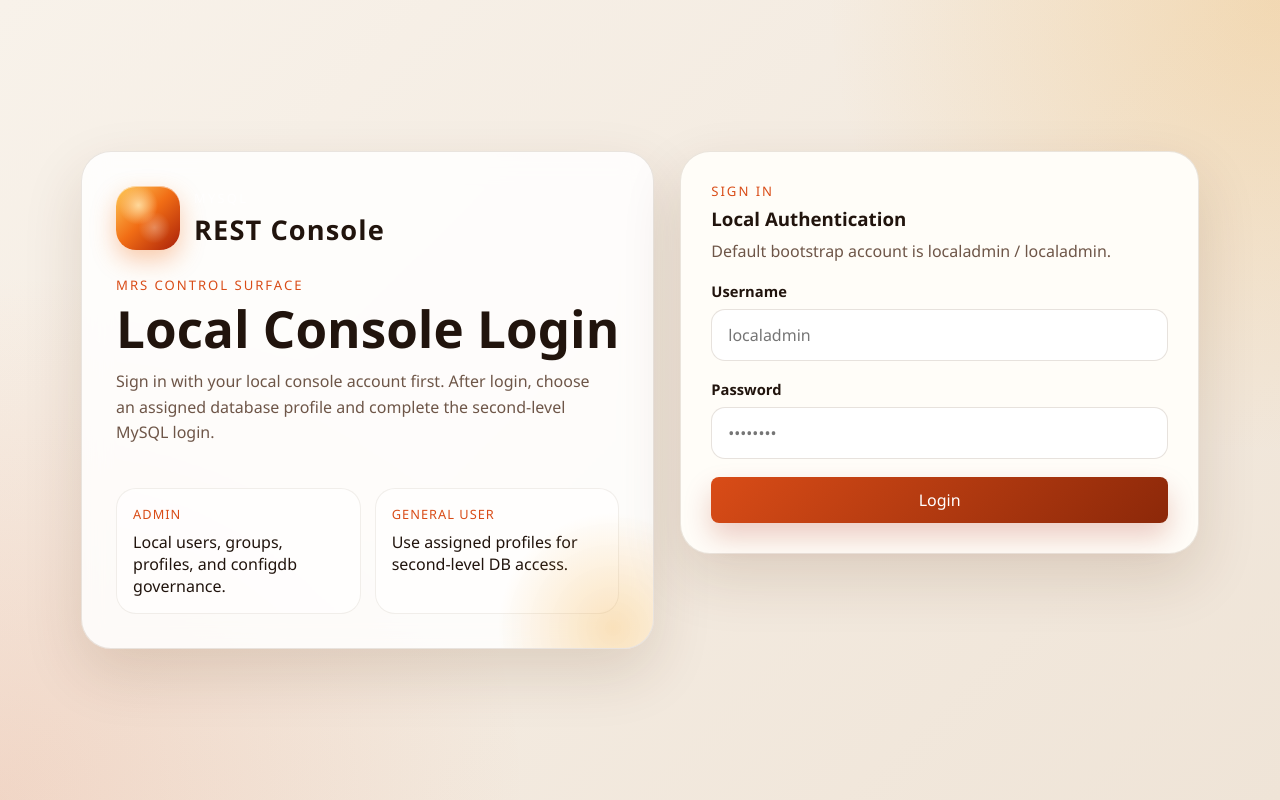
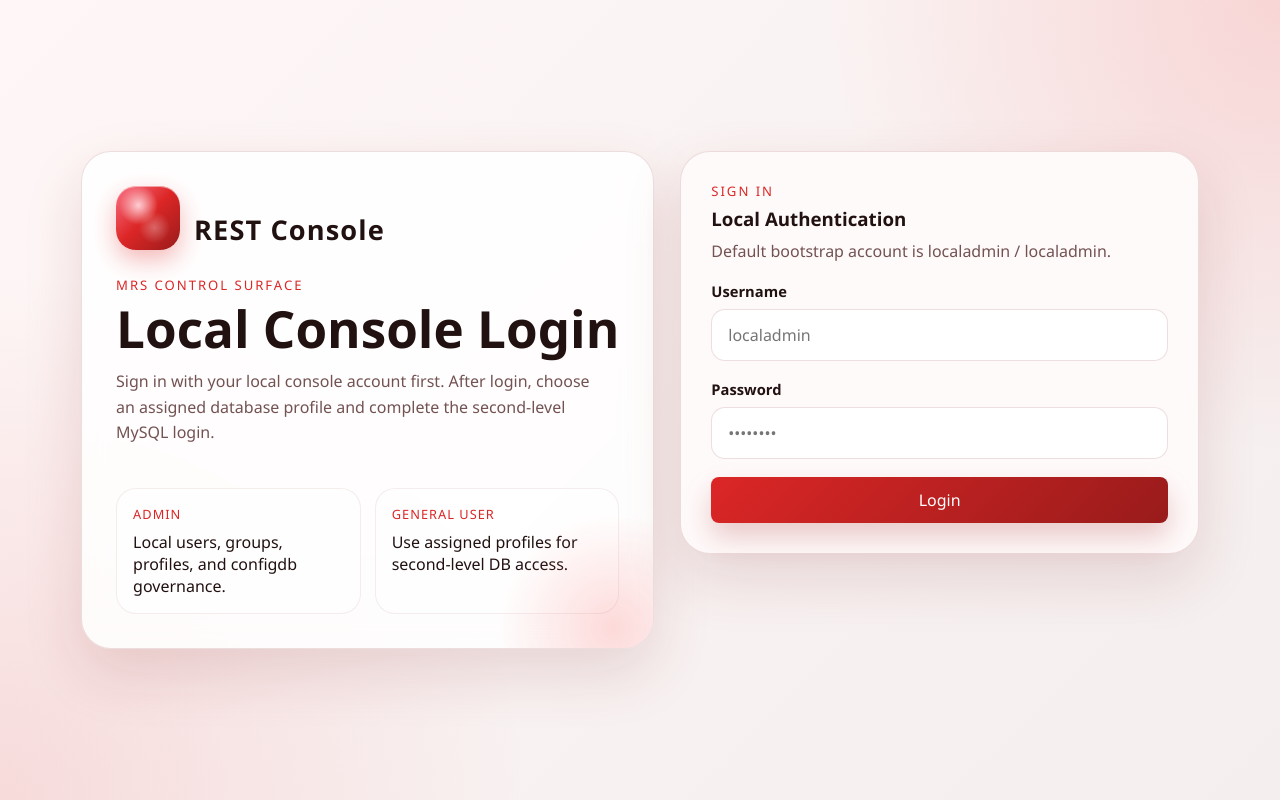
Before and after one commit to ivanxma/mysql-restconsole, a Flask app: page /login in a window 1280 px wide. Run offline with Flask 3, Linux system fonts and the light colour scheme; some libraries are stand-ins or nearby versions.

Commit message:
Apply red gradient palette

```diff
--- a/static/styles.css
+++ b/static/styles.css
@@ -1,15 +1,15 @@
 :root {
-  --bg: #f4efe8;
+  --bg: #f7f2f2;
   --surface: rgba(255, 255, 255, 0.84);
-  --surface-strong: #fffdf8;
-  --border: rgba(84, 50, 20, 0.12);
-  --ink: #21140d;
-  --muted: #6e5648;
-  --accent: #d94c17;
-  --accent-deep: #8c2809;
-  --gold: #f0a228;
-  --shadow: 0 24px 60px rgba(88, 40, 9, 0.14);
-  --sidebar: linear-gradient(180deg, #25140d 0%, #3a1808 100%);
+  --surface-strong: #fffafa;
+  --border: rgba(127, 29, 29, 0.14);
+  --ink: #221111;
+  --muted: #735252;
+  --accent: #dc2626;
+  --accent-deep: #991b1b;
+  --gold: #fb7185;
+  --shadow: 0 24px 60px rgba(127, 29, 29, 0.14);
+  --sidebar: linear-gradient(180deg, #3f1111 0%, #7f1d1d 100%);
 }
 
 * {
@@ -21,9 +21,9 @@ body {
   min-height: 100vh;
   color: var(--ink);
   background:
-    radial-gradient(circle at top right, rgba(240, 162, 40, 0.24), transparent 30%),
-    radial-gradient(circle at bottom left, rgba(217, 76, 23, 0.14), transparent 35%),
-    linear-gradient(135deg, #f8f2ea 0%, #efe4d7 100%);
+    radial-gradient(circle at top right, rgba(248, 113, 113, 0.22), transparent 30%),
+    radial-gradient(circle at bottom left, rgba(220, 38, 38, 0.12), transparent 35%),
+    linear-gradient(135deg, #fff7f7 0%, #f4eeee 100%);
   font-family: "Avenir Next", "Segoe UI", sans-serif;
 }
 
@@ -50,16 +50,16 @@ body {
   justify-content: center;
   align-items: center;
   background:
-    linear-gradient(180deg, #2b170d 0%, #1d0d08 100%);
+    linear-gradient(180deg, #3f1111 0%, #1f0b0b 100%);
 }
 
 .sidebar-blank {
   width: 100%;
   height: 100%;
   background:
-    radial-gradient(circle at 50% 18%, rgba(255, 204, 89, 0.38), transparent 18%),
+    radial-gradient(circle at 50% 18%, rgba(251, 113, 133, 0.34), transparent 18%),
     linear-gradient(180deg, rgba(255, 255, 255, 0.06), transparent 28%),
-    linear-gradient(180deg, #2b170d 0%, #1d0d08 100%);
+    linear-gradient(180deg, #3f1111 0%, #1f0b0b 100%);
 }
 
 .brand-mark {
@@ -88,26 +88,27 @@ body {
   height: 48px;
   border-radius: 16px;
   background:
-    radial-gradient(circle at 35% 30%, #ffd89a, transparent 32%),
+    radial-gradient(circle at 35% 30%, #fecdd3, transparent 32%),
     radial-gradient(circle at 60% 65%, rgba(255, 255, 255, 0.3), transparent 28%),
-    linear-gradient(135deg, #ffcc59 0%, #f16d15 48%, #a91f09 100%);
+    linear-gradient(135deg, #fb7185 0%, #dc2626 48%, #991b1b 100%);
   box-shadow:
     inset 0 1px 0 rgba(255, 255, 255, 0.5),
-    0 10px 24px rgba(240, 109, 21, 0.35);
+    0 10px 24px rgba(220, 38, 38, 0.32);
 }
 
 .menu {
   display: flex;
   flex-direction: row;
-  flex-wrap: wrap;
+  flex-wrap: nowrap;
   gap: 10px;
   margin-bottom: 20px;
   align-items: center;
+  overflow-x: auto;
   padding: 10px;
   border: 1px solid var(--border);
   border-radius: 8px;
   background: rgba(255, 255, 255, 0.52);
-  box-shadow: 0 14px 34px rgba(88, 40, 9, 0.08);
+  box-shadow: 0 14px 34px rgba(127, 29, 29, 0.08);
 }
 
 .menu-group {
@@ -385,14 +388,14 @@ body {
 }
 
 .ghost-button {
-  background: rgba(33, 20, 13, 0.06);
+  background: rgba(34, 17, 17, 0.06);
   color: var(--ink);
 }
 
 .primary-button {
   background: linear-gradient(135deg, var(--accent), var(--accent-deep));
   color: white;
-  box-shadow: 0 14px 28px rgba(169, 31, 9, 0.22);
+  box-shadow: 0 14px 28px rgba(153, 27, 27, 0.22);
 }
 
 .flash-stack {
@@ -470,7 +473,7 @@ body {
   width: 240px;
   height: 240px;
   border-radius: 50%;
-  background: radial-gradient(circle, rgba(240, 162, 40, 0.3), transparent 68%);
+  background: radial-gradient(circle, rgba(248, 113, 113, 0.26), transparent 68%);
 }
 
 .intro-copy h2 {
@@ -502,7 +505,7 @@ body {
   padding: 16px;
   border-radius: 20px;
   background: rgba(255, 255, 255, 0.56);
-  border: 1px solid rgba(84, 50, 20, 0.08);
+  border: 1px solid rgba(127, 29, 29, 0.08);
 }
 
 .legend-card span,
```
Also changed, not shown: other parts of static/styles.css (+37 -35 lines).
